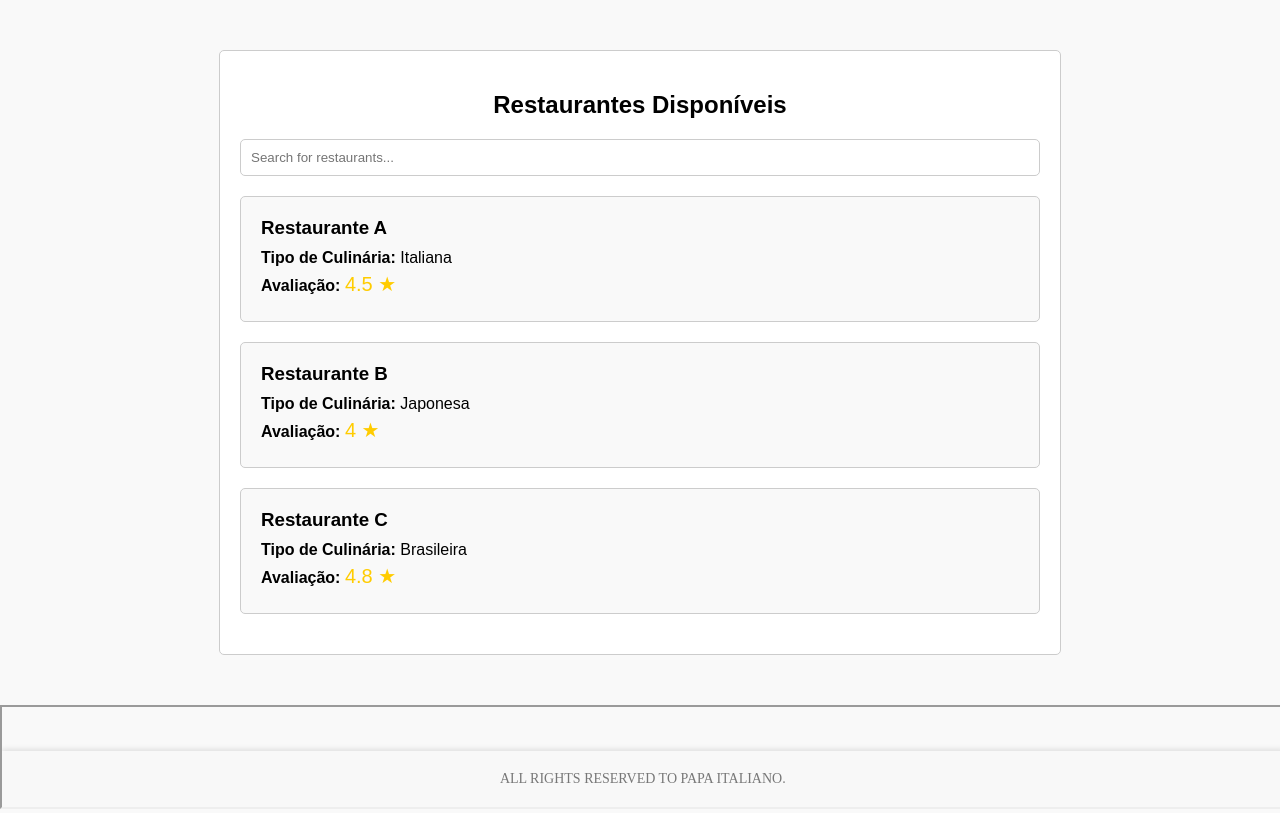
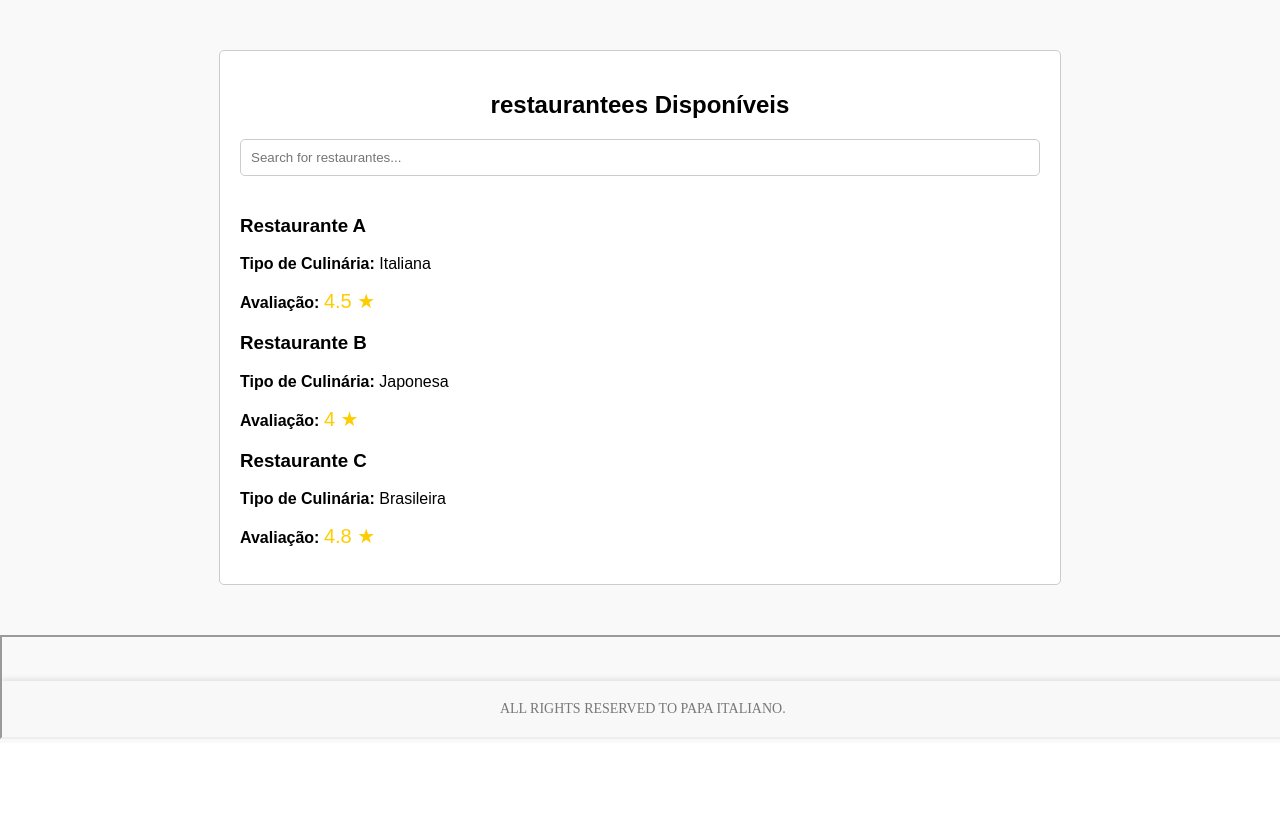
Before and after one commit to GiuliaVerse/Sem-Esperar-em-Filas, a PHP site: page /Components/Restaurantes/restaurantsPage.html in a window 1280 px wide. Shown: the part 108-921 px from the top of the page. After the commit the page ends 847 px from the top, so only its background shows below. Run offline with PHP 8.4, Linux system fonts and the light colour scheme.

Commit message:
Fix:   nomes

```diff
--- a/Components/Restaurantes/Restaurants.js
+++ b/Components/Restaurantes/Restaurants.js
@@ -1,5 +1,5 @@
 document.addEventListener("DOMContentLoaded", () => {
-  const restaurantList = document.getElementById("restaurantList");
+  const restaurantList = document.getElementById("restauranteList");
 
 
 //trocar por uma api pro banco de dados
--- a/Components/Restaurantes/restaurantsPage.css
+++ b/Components/Restaurantes/restaurantsPage.css
@@ -19,7 +19,7 @@ h2 {
     margin-bottom: 20px;
 }
 
-#searchInput {
+#buscaInput {
     width: 100%;
     padding: 10px;
     margin-bottom: 20px;
@@ -28,7 +28,7 @@ h2 {
     box-sizing: border-box;
 }
 
-.restaurant-item {
+.restaurante-item {
     padding: 20px;
     margin-bottom: 20px;
     border: 1px solid #ccc;
@@ -36,11 +36,11 @@ h2 {
     background-color: #f9f9f9;
 }
 
-.restaurant-item h3 {
+.restaurante-item h3 {
     margin: 0 0 10px;
 }
 
-.restaurant-item p {
+.restaurante-item p {
     margin: 5px 0;
 }
 
--- a/Components/Restaurantes/restaurantsPage.html
+++ b/Components/Restaurantes/restaurantsPage.html
@@ -3,7 +3,7 @@
 <head>
     <meta charset="UTF-8">
     <meta name="viewport" content="width=device-width, initial-scale=1.0">
-    <title>Food Delivery - Busca de Restaurantes</title>
+    <title>Food Delivery - Busca de restaurantees</title>
     <link rel="stylesheet" href="restaurantsPage.css">
 </head>
 <body>
@@ -12,10 +12,10 @@
     </header>
 
     <div class="container">
-        <h2>Restaurantes Disponíveis</h2>
-        <input type="text" id="searchInput" placeholder="Search for restaurants..." onkeyup="searchRestaurants()">
+        <h2>restaurantees Disponíveis</h2>
+        <input type="text" id="buscaInput" placeholder="Search for restaurantes..." onkeyup="searchrestaurantes()">
 
-        <div id="restaurantList"></div>
+        <div id="restauranteList"></div>
     </div>
 
     <script src="Restaurants.js"></script>
```
